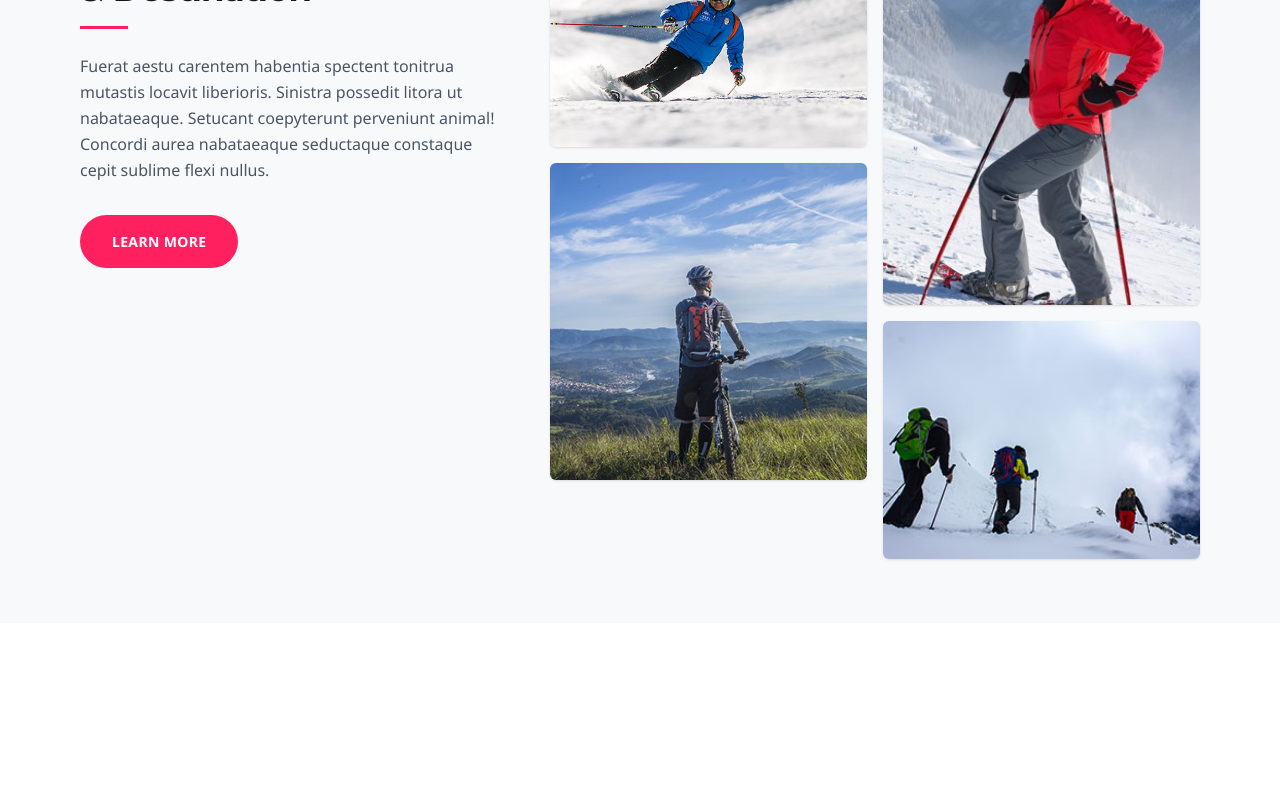
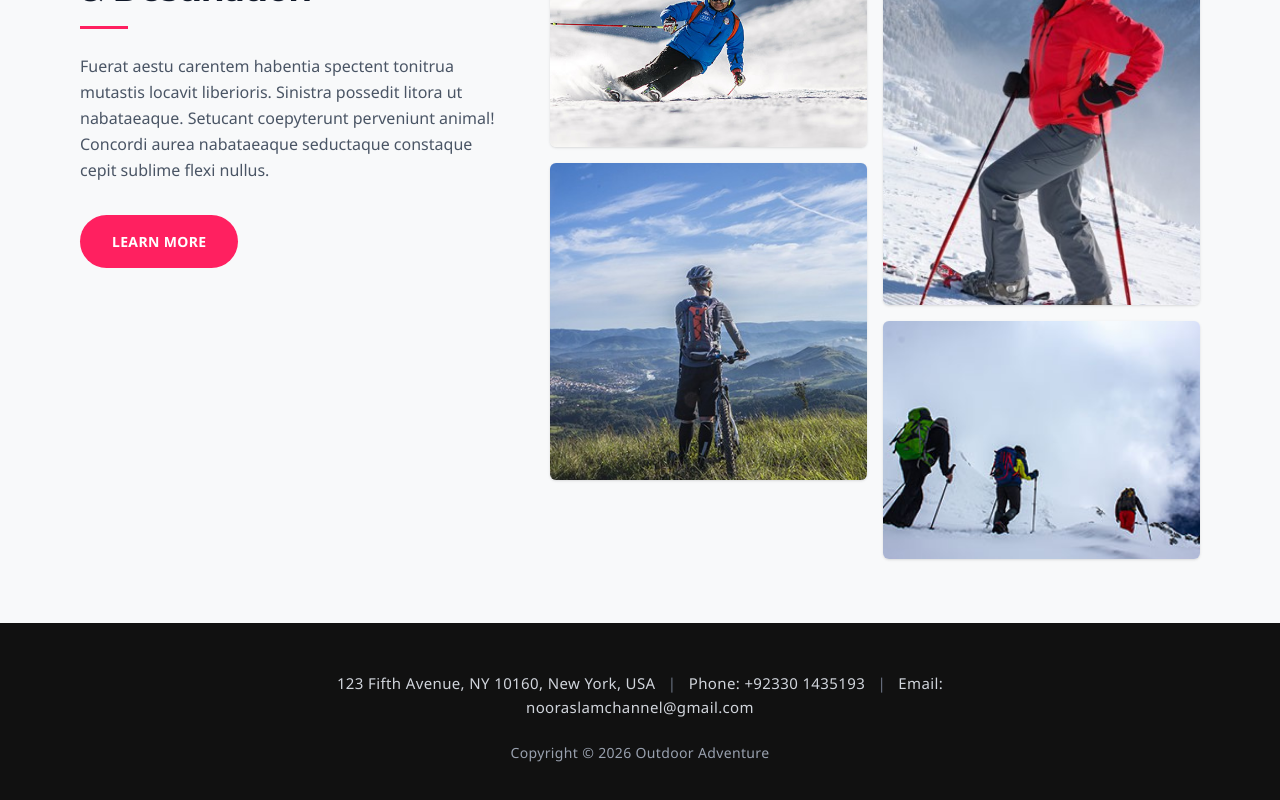
Before and after one commit to NoorAslamSe/outdoor-next, a Next.js app in the folder Desktop/outdoor-next/: page / in a window 1280 px wide. Shown: the part 2529-3329 px from the top of the page. Before the commit the page ends 3152 px from the top, so only its background shows below. Built offline with nearby package versions, Linux system fonts and the light colour scheme.

Commit message:
footer added to entire website

```diff
--- /dev/null
+++ b/Desktop/outdoor-next/app/components/Footer.tsx
@@ -0,0 +1,21 @@
+export default function Footer() {
+  return (
+    <footer className="bg-[#111111] text-white py-12 px-6 w-full flex flex-col items-center justify-center">
+      <div className="max-w-6xl w-full text-center flex flex-col items-center gap-4">
+
+        {/* Contact info using Noto Sans */}
+        <p className="font-noto text-[14px] md:text-[15px] leading-relaxed text-gray-300 tracking-wide max-w-3xl">
+          123 Fifth Avenue, NY 10160, New York, USA <span className="hidden sm:inline mx-2 text-gray-500">|</span> <br className="sm:hidden" />
+          Phone: +92330 1435193 <span className="hidden sm:inline mx-2 text-gray-500">|</span> <br className="sm:hidden" />
+          Email: nooraslamchannel@gmail.com
+        </p>
+
+        {/* Copyright info using Noto Sans */}
+        <p className="font-noto text-xs md:text-[14px] text-gray-400 tracking-wide mt-2">
+          Copyright © 2026 Outdoor Adventure
+        </p>
+
+      </div>
+    </footer>
+  );
+}
--- a/Desktop/outdoor-next/app/layout.tsx
+++ b/Desktop/outdoor-next/app/layout.tsx
@@ -1,6 +1,8 @@
+import Footer from './components/Footer';
 import type { Metadata } from "next";
 import { Montserrat, Noto_Sans } from "next/font/google"; // 1. Import Montserrat
 import "./globals.css";
+
 
 // 2. Configure Montserrat with weights you need (especially 700)
 const montserrat = Montserrat({
@@ -29,6 +31,7 @@ export default function RootLayout({
       {/* 3. Apply Montserrat to the whole website */}
       <body className={`${montserrat.className} ${notoSans.variable} antialiased`}>
         {children}
+        <Footer />
       </body>
     </html>
   );
```
